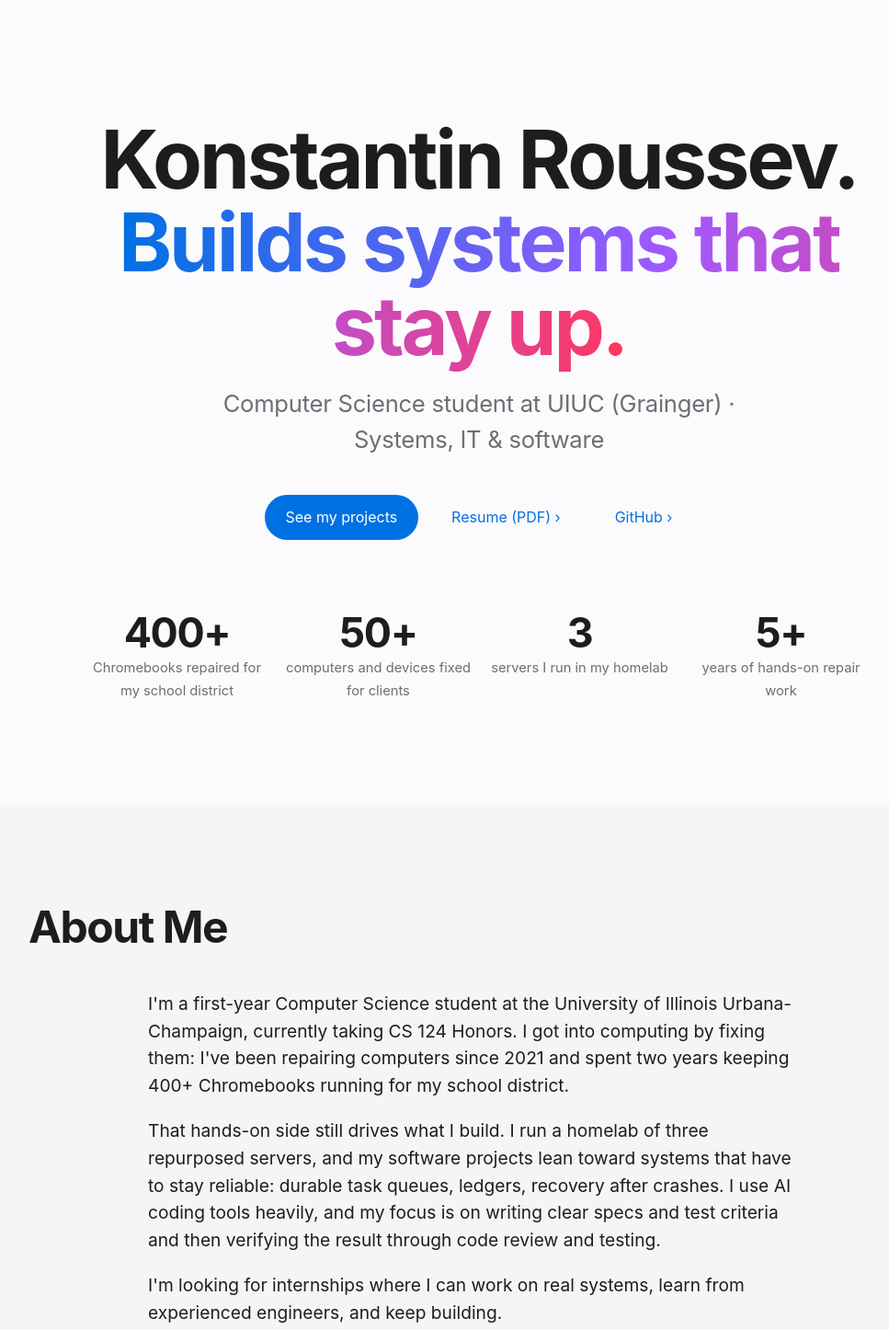
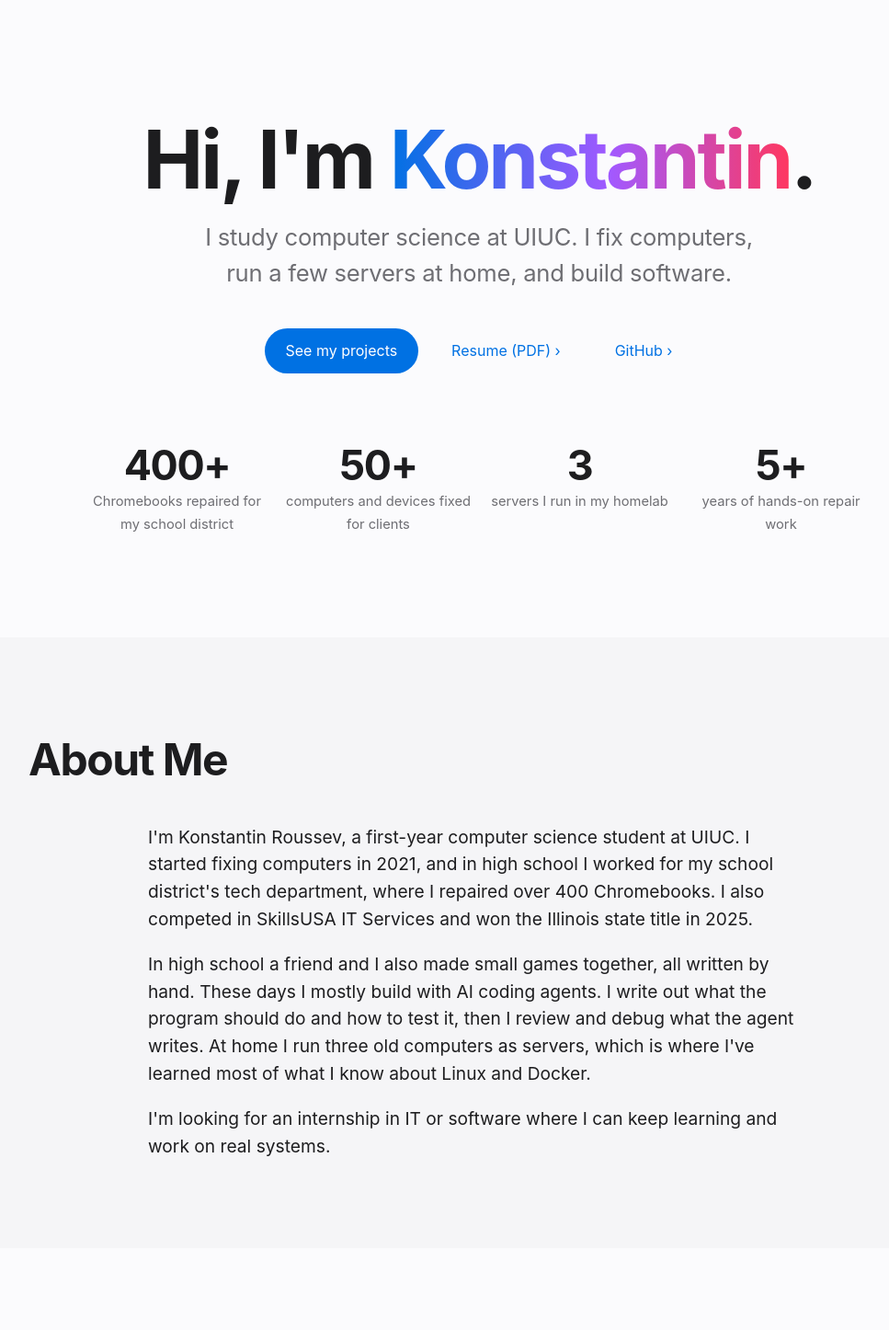
Before and after one commit to Kokofast177/portfolio, a plain HTML site: page index.html in a window 1280 px wide. Shown: the part 60-1506 px from the top of the page at 92% size, without its empty margins (119-1086 px from the left). Drawn offline with Linux system fonts and the light colour scheme.

Commit message:
Plain hero and About
Co-Authored-By: Claude Opus 5.5 <noreply@anthropic.com>

```diff
--- a/index.html
+++ b/index.html
@@ -77,8 +77,8 @@
 </script>
 
 <section id="intro">
-  <h1>Konstantin Roussev.<br><span>Builds systems that stay up.</span></h1>
-  <p class="role">Computer Science student at UIUC (Grainger) · Systems, IT &amp; software</p>
+  <h1>Hi, I'm <span>Konstantin</span>.</h1>
+  <p class="role">I study computer science at UIUC. I fix computers, run a few servers at home, and build software.</p>
   <a class="btn" href="#projects">See my projects</a>
   <a class="btn ghost" href="resume.pdf" target="_blank" rel="noopener">Resume (PDF) ›</a>
   <a class="btn ghost" href="https://github.com/Kokofast177" target="_blank" rel="noopener">GitHub ›</a>
@@ -92,9 +92,9 @@
 
 <section id="about">
   <h2>About Me</h2>
-  <p>I'm a first-year Computer Science student at the University of Illinois Urbana-Champaign, currently taking CS 124 Honors. I got into computing by fixing them: I've been repairing computers since 2021 and spent two years keeping 400+ Chromebooks running for my school district.</p>
-  <p>That hands-on side still drives what I build. I run a homelab of three repurposed servers, and my software projects lean toward systems that have to stay reliable: durable task queues, ledgers, recovery after crashes. I use AI coding tools heavily, and my focus is on writing clear specs and test criteria and then verifying the result through code review and testing.</p>
-  <p>I'm looking for internships where I can work on real systems, learn from experienced engineers, and keep building.</p>
+  <p>I'm Konstantin Roussev, a first-year computer science student at UIUC. I started fixing computers in 2021, and in high school I worked for my school district's tech department, where I repaired over 400 Chromebooks. I also competed in SkillsUSA IT Services and won the Illinois state title in 2025.</p>
+  <p>In high school a friend and I also made small games together, all written by hand. These days I mostly build with AI coding agents. I write out what the program should do and how to test it, then I review and debug what the agent writes. At home I run three old computers as servers, which is where I've learned most of what I know about Linux and Docker.</p>
+  <p>I'm looking for an internship in IT or software where I can keep learning and work on real systems.</p>
 </section>
 
 <section id="skills">
```
